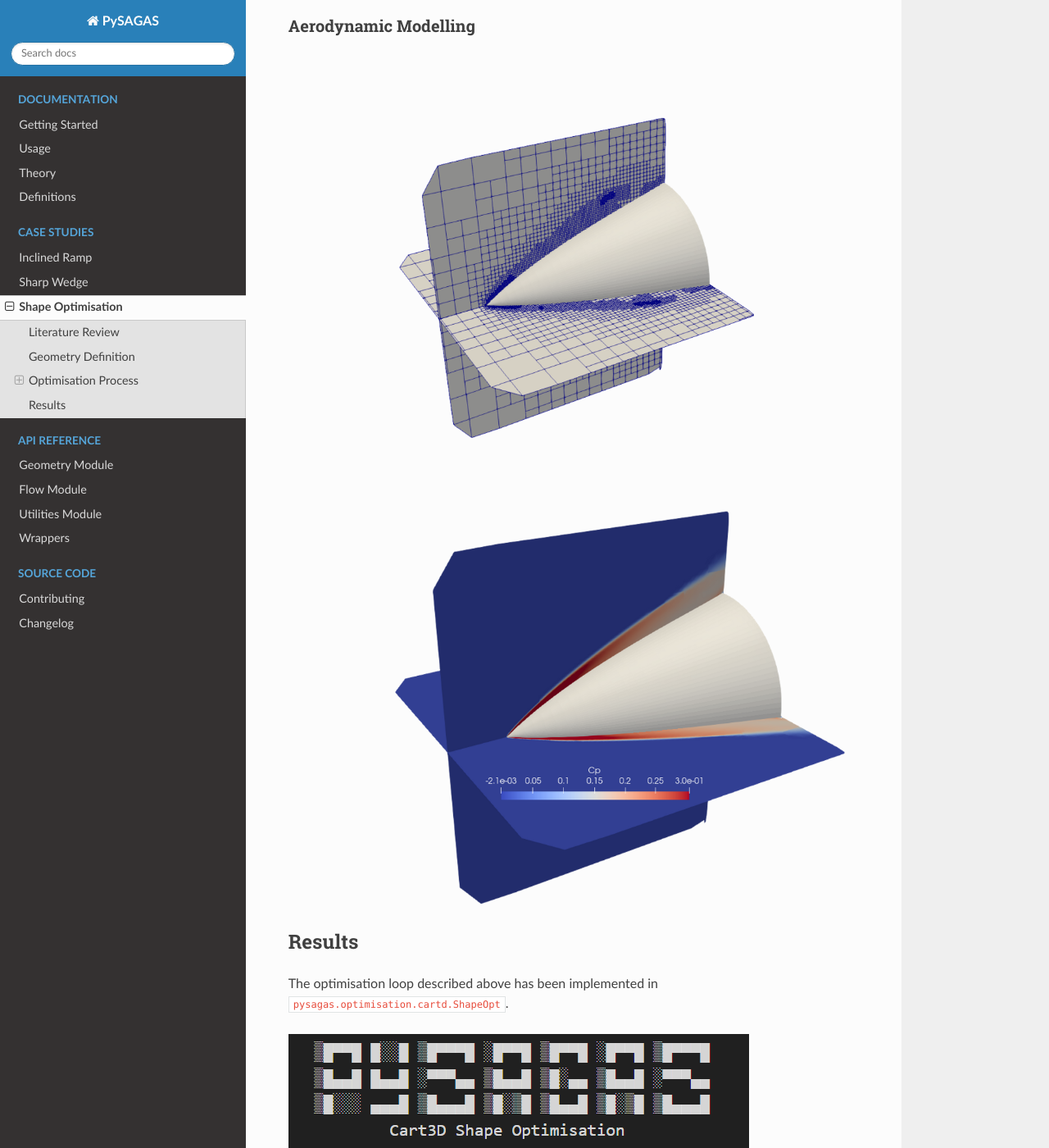
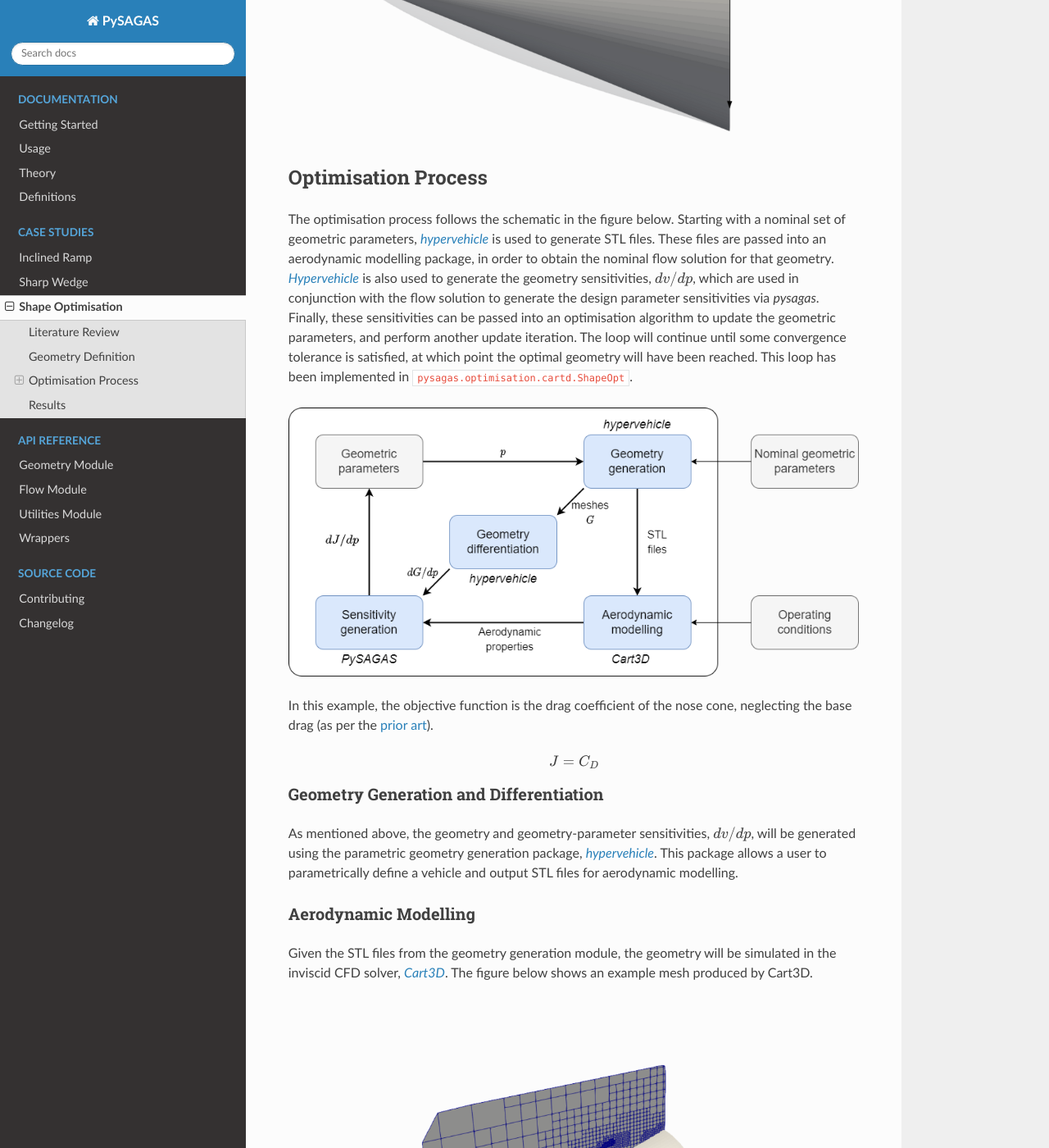
Before and after one commit to kieran-mackle/pysagas, a Sphinx documentation site: the page built from docs/source/examples/nose_cone.md, in a window 1280 px wide and 1400 px high, scrolled down 1296 px. Shown: the whole window at 82% size. Built offline with Sphinx 7.4.7 and the Read the Docs theme 2.0.0, drawn with Linux system fonts in a browser that asks for light colours; some of the changed text lies outside the part shown.

Commit message:
docs(nose_cone.md): finished nose cone case study docs

```diff
--- a/docs/source/examples/nose_cone.md
+++ b/docs/source/examples/nose_cone.md
@@ -4,48 +4,112 @@
 operating point of Mach 6, 0 degrees angle-of-attack.
 
 
+(literature-review)=
 ## Literature Review
+A review of literature reveals that the optimal shape
+for an axisymmetric nose at supersonic speeds which minimises
+drag for a given length and base diameter is given by the
+exponential function:
 
+(optimal-equation)=
+$$
+y = R(x/L)^n
+$$
 
-Sources [^1], [^2], [^3]
+The exponent $n$ depends weakly on the Mach number: for Mach 2-4,
+$n$ should be approximately $0.68$; for Mach >4,
+$n \approx 0.69$[^1]. When $n=1$, a sharp cone is produced.
 
+The difference in drag for these exponnents is very slim, so
+previous experimental studies have made approximations with
+$n=0.75$[^2]<sup>,</sup>[^3].
 
+![Nose cones](../_static/cones.png)
 
 ## Geometry Definition
+
+The nose geometry is defined by a Bezier curve with two internal
+control points, as shown in the figure below. These control
+points can move in both the horizontal and vertical direction.
+Therefore, there are 4 design parameters in this problem.
 
 ![Geometry Definition](../_static/nose-geom-def.png)
 
 
 
+## Optimisation Process
+The optimisation process follows the schematic in the figure below.
+Starting with a nominal set of geometric parameters,
+[*hypervehicle*](http://github.com/kieran-mackle/hypervehicle/) is used
+to generate STL files. These files are passed into an aerodynamic modelling
+package, in order to obtain the nominal flow solution for that geometry.
+[*Hypervehicle*](http://github.com/kieran-mackle/hypervehicle/) is also
+used to generate the geometry sensitivities, $dv/dp$, which are used in
+conjunction with the flow solution to generate the design parameter
+sensitivities via *pysagas*. Finally, these sensitivities can be
+passed into an optimisation algorithm to update the geometric parameters,
+and perform another update iteration. The loop will continue until
+some convergence tolerance is satisfied, at which point the optimal
+geometry will have been reached. This loop has been implemented in
+`pysagas.optimisation.cartd.ShapeOpt`.
 
-## Optimisation Process
 
 ![Shape optimisation workflow](../_static/shapeopt-process.png)
 
+In this example, the objective function is the drag coefficient of
+the nose cone, neglecting the base drag (as per the
+[prior art](literature-review)).
+
+$$
+J = C_D
+$$
+
+
+
 ### Geometry Generation and Differentiation
 
-Using [hypervehicle](http://github.com/kieran-mackle/hypervehicle/).
+As mentioned above, the geometry and geometry-parameter
+sensitivities, $dv/dp$, will be generated using the parametric
+geometry generation package,
+[*hypervehicle*](http://github.com/kieran-mackle/hypervehicle/).
+This package allows a user to parametrically define a vehicle
+and output STL files for aerodynamic modelling.
 
 
 ### Aerodynamic Modelling
 
+Given the STL files from the geometry generation module, the geometry
+will be simulated in the inviscid CFD solver,
+[*Cart3D*](https://www.nas.nasa.gov/software/cart3d.html). The figure
+below shows an example mesh produced by Cart3D.
+
 ![Cart3D Mesh](../_static/nose-mesh-final.png)
+
+The corresponding flow solution for this mesh is visualised in the
+figure below.
 
 ![Cart3D flow visulatisation](../_static/nose-cp-final.png)
 
 
 
-
 ## Results
-
-The optimisation loop described above has been implemented in
-`pysagas.optimisation.cartd.ShapeOpt`.
+With the modules described above in place, the following output will
+be displayed when running `ShapeOpt`.
 
 ![ShapeOpt printout](../_static/shapeopt-printout.png)
 
+After 7 iterations, the following convergence plot can be created.
+Also shown on this plot is the 'theoretical convergence', which
+refers to the drag coefficient of the nose defined by the
+[exponential function](optimal-equation) above, when simulated in the
+same manner used in the optimisation.
 
 ![Objective function convergence](../_static/convergence-with-theoretical.png)
 
+Finally, the nose geometry produced by *pysagas* can be compared to
+the theoretical optimal nose geometry, defined by the
+[exponential function](optimal-equation) above. This comparison
+is shown in the figure below.
 
 ![Comparison of nose shapes](../_static/nose-comparison.png)
 
@@ -54,10 +118,11 @@
 
 
 
+[^1]: [ W. H. Mason and Jaewoo Lee. “Minimum-drag axisymmetric
+bodies in the supersonic/hypersonic flow regimes”. In: Journal of
+Spacecraft and
+Rockets 31.3 (1994)](https://arc.aiaa.org/doi/abs/10.2514/3.26453)
 
-[^1]: [Eggers, A. J. Jr., Resnikoff, M. M., and Dennis, D. H.,
-“Bodies of Revolution Having Minimum Drag at High Supersonic
-Airspeeds,” NACA-TR-1306, 1957.](https://ntrs.nasa.gov/citations/19930092299)
 
 [^2]: [Perkins, E.W., Jorgensen, L. H., and Sommer, S. C.,
 “Investigation of the Drag of Various Axially Symmetric Nose
@@ -65,7 +130,7 @@
 NACA-TR-1386,
 1958.](https://ntrs.nasa.gov/citations/19930091022)
 
-[^3]: [ W. H. Mason and Jaewoo Lee. “Minimum-drag axisymmetric
-bodies in the supersonic/hypersonic flow regimes”. In: Journal of
-Spacecraft and
-Rockets 31.3 (1994)](https://arc.aiaa.org/doi/abs/10.2514/3.26453)
+
+[^3]: [Eggers, A. J. Jr., Resnikoff, M. M., and Dennis, D. H.,
+“Bodies of Revolution Having Minimum Drag at High Supersonic
+Airspeeds,” NACA-TR-1306, 1957.](https://ntrs.nasa.gov/citations/19930092299)
```
Also changed, not shown: docs/source/_static/cones.png (added).
